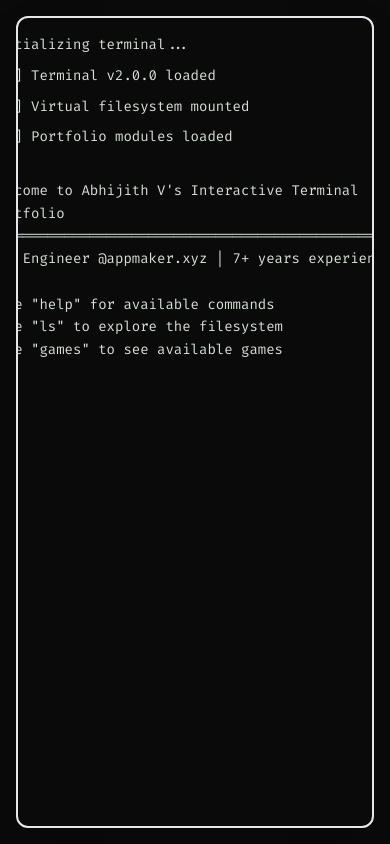
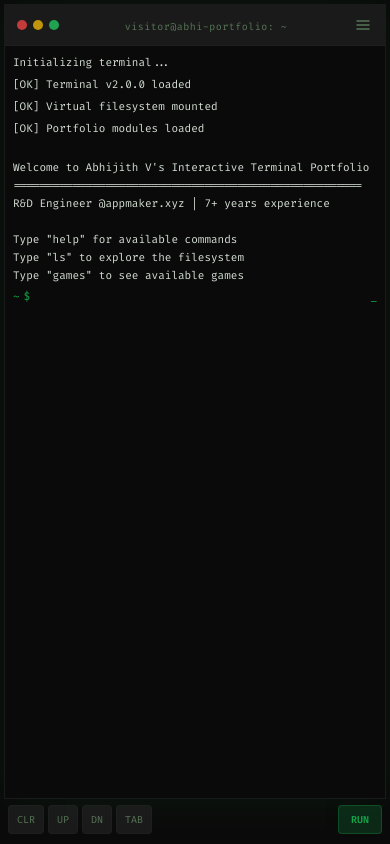
Before and after one commit to abhisawesome/abhisawesome, a React (Vite) app: page / in a window 390 px wide. Built offline with nearby package versions, Linux system fonts and the light colour scheme.

Commit message:
Improve mobile UI and protect default portfolio files from deletion

```diff
--- a/index.html
+++ b/index.html
@@ -2,7 +2,7 @@
 <html lang="en">
   <head>
     <meta charset="UTF-8" />
-    <meta name="viewport" content="width=device-width, initial-scale=1.0" />
+    <meta name="viewport" content="width=device-width, initial-scale=1.0, maximum-scale=1.0, user-scalable=no, viewport-fit=cover" />
     <title>Abhijith V | Terminal Portfolio</title>
     <link rel="preconnect" href="https://fonts.googleapis.com">
     <link rel="preconnect" href="https://fonts.gstatic.com" crossorigin>
--- a/src/components/Terminal.tsx
+++ b/src/components/Terminal.tsx
@@ -1,6 +1,5 @@
 import React, { useState, useRef, useEffect } from 'react';
 import { cn } from '@/lib/utils';
-import { Card, CardContent } from '@/components/ui/card';
 import { ScrollArea } from '@/components/ui/scroll-area';
 import { SnakeGame } from './games/SnakeGame';
 import { createDefaultFileSystem } from '@/lib/defaultFileSystem';
@@ -12,6 +11,19 @@
   type: 'input' | 'output' | 'error';
   component?: React.ReactNode;
 }
+
+const QUICK_COMMANDS = [
+  { label: 'help', cmd: 'help' },
+  { label: 'about', cmd: 'about' },
+  { label: 'skills', cmd: 'skills' },
+  { label: 'resume', cmd: 'resume' },
+  { label: 'projects', cmd: 'projects' },
+  { label: 'contact', cmd: 'contact' },
+  { label: 'ls', cmd: 'ls' },
+  { label: 'tree', cmd: 'tree' },
+  { label: 'neofetch', cmd: 'neofetch' },
+  { label: 'snake', cmd: 'snake' },
+];
 
 export const Terminal: React.FC = () => {
   const fsRef = useRef(createDefaultFileSystem());
@@ -55,13 +67,13 @@
   const [historyIndex, setHistoryIndex] = useState(-1);
   const [isGameActive, setIsGameActive] = useState(false);
   const [tabState, setTabState] = useState<{ partial: string; matches: string[]; index: number } | null>(null);
+  const [showQuickCmds, setShowQuickCmds] = useState(false);
   const inputRef = useRef<HTMLInputElement>(null);
   const scrollAreaRef = useRef<HTMLDivElement>(null);
 
   const handleCommand = (cmd: string) => {
     const trimmedCmd = cmd.trim();
 
-    // Add command to display
     setCommands(prev => [...prev, { text: `${cwd} $ ${cmd}`, timestamp: new Date(), type: 'input' }]);
     if (trimmedCmd) {
       setCommandHistory(prev => [...prev, cmd]);
@@ -128,7 +140,6 @@
       }]);
     }
 
-    // Update cwd display
     setCwd(fsRef.current.getDisplayCwd());
     setCurrentCommand('');
   };
@@ -138,7 +149,6 @@
     const tokens = input.split(' ');
     const partial = tokens[tokens.length - 1] || '';
 
-    // If continuing tab completion cycle
     if (tabState && tabState.partial === partial && tabState.matches.length > 1) {
       const nextIndex = (tabState.index + 1) % tabState.matches.length;
       const newTokens = [...tokens];
@@ -150,7 +160,6 @@
 
     try {
       const fs = fsRef.current;
-      // Determine directory to search and prefix typed
       let searchDir: string;
       let prefix: string;
 
@@ -163,7 +172,6 @@
         prefix = partial;
       }
 
-      // If it's the first token (command name), also include command names
       if (tokens.length === 1) {
         const cmdNames = [
           'ls', 'cd', 'pwd', 'cat', 'mkdir', 'touch', 'rm', 'rmdir', 'cp', 'mv',
@@ -240,7 +248,6 @@
       e.preventDefault();
       setCommands([]);
     } else {
-      // Reset tab state on any other key
       setTabState(null);
     }
   };
@@ -255,28 +262,73 @@
     }
   }, [commands]);
 
-  // Focus input on terminal click
   const handleTerminalClick = () => {
     inputRef.current?.focus();
   };
 
   return (
-    <div
-      className="w-full h-screen bg-background p-4 overflow-hidden cursor-text"
-      onClick={handleTerminalClick}
-    >
-      <div className="max-w-4xl mx-auto h-full">
-        <Card className="h-full flex flex-col border-2 shadow-2xl">
-          <CardContent className="flex-1 p-0 overflow-hidden">
+    <div className="w-full h-[100dvh] bg-background flex flex-col overflow-hidden">
+      {/* Terminal window */}
+      <div className="flex-1 flex flex-col max-w-5xl w-full mx-auto p-1 sm:p-2 md:p-4 min-h-0">
+        <div className="flex-1 flex flex-col border border-border/60 rounded-lg overflow-hidden shadow-[0_0_40px_rgba(0,255,100,0.06)] min-h-0">
+
+          {/* Title bar */}
+          <div className="flex items-center gap-2 px-3 py-2 sm:py-2.5 bg-secondary/60 border-b border-border/40 shrink-0 select-none">
+            <div className="flex gap-1.5">
+              <div className="w-2.5 h-2.5 sm:w-3 sm:h-3 rounded-full bg-red-500/80 hover:bg-red-500 transition-colors" />
+              <div className="w-2.5 h-2.5 sm:w-3 sm:h-3 rounded-full bg-yellow-500/80 hover:bg-yellow-500 transition-colors" />
+              <div className="w-2.5 h-2.5 sm:w-3 sm:h-3 rounded-full bg-green-500/80 hover:bg-green-500 transition-colors" />
+            </div>
+            <div className="flex-1 text-center">
+              <span className="text-[10px] sm:text-xs text-muted-foreground tracking-wider">
+                visitor@abhi-portfolio: {cwd}
+              </span>
+            </div>
+            {/* Mobile quick commands toggle */}
+            <button
+              onClick={(e) => { e.stopPropagation(); setShowQuickCmds(!showQuickCmds); }}
+              className="sm:hidden text-muted-foreground hover:text-foreground p-0.5 transition-colors"
+              aria-label="Quick commands"
+            >
+              <svg width="16" height="16" viewBox="0 0 16 16" fill="none">
+                <path d="M2 4h12M2 8h12M2 12h12" stroke="currentColor" strokeWidth="1.5" strokeLinecap="round"/>
+              </svg>
+            </button>
+          </div>
+
+          {/* Quick commands bar (mobile) */}
+          {showQuickCmds && (
+            <div className="sm:hidden flex gap-1.5 px-2 py-2 bg-secondary/40 border-b border-border/30 overflow-x-auto shrink-0 scrollbar-hide">
+              {QUICK_COMMANDS.map(({ label, cmd }) => (
+                <button
+                  key={cmd}
+                  onClick={(e) => {
+                    e.stopPropagation();
+                    handleCommand(cmd);
+                    setShowQuickCmds(false);
+                  }}
+                  className="shrink-0 px-2.5 py-1 text-[11px] rounded bg-primary/15 text-primary border border-primary/25 hover:bg-primary/25 active:bg-primary/35 transition-colors"
+                >
+                  {label}
+                </button>
+              ))}
+            </div>
+          )}
+
+          {/* Terminal body */}
+          <div
+            className="flex-1 cursor-text overflow-hidden min-h-0"
+            onClick={handleTerminalClick}
+          >
             <ScrollArea className="h-full" ref={scrollAreaRef}>
-              <div className="p-4 space-y-2">
+              <div className="p-2 sm:p-3 md:p-4 space-y-1 sm:space-y-1.5">
                 {commands.map((cmd, index) => (
                   <div key={index}>
                     {cmd.component ? (
                       <div className="my-2">{cmd.component}</div>
                     ) : (
                       <div className={cn(
-                        "font-mono text-sm leading-relaxed",
+                        "font-mono text-[11px] sm:text-xs md:text-sm leading-relaxed break-words",
                         cmd.type === 'input' && "text-primary",
                         cmd.type === 'output' && "text-foreground whitespace-pre-wrap",
                         cmd.type === 'error' && "text-destructive"
@@ -288,25 +340,81 @@
                 ))}
 
                 {!isGameActive && (
-                  <div className="flex items-center font-mono text-sm">
-                    <span className="text-primary mr-1">{cwd}</span>
-                    <span className="text-primary mr-2">$</span>
+                  <div className="flex items-center font-mono text-[11px] sm:text-xs md:text-sm">
+                    <span className="text-primary shrink-0 mr-1">{cwd}</span>
+                    <span className="text-primary shrink-0 mr-1.5">$</span>
                     <input
                       ref={inputRef}
                       type="text"
                       value={currentCommand}
                       onChange={(e) => setCurrentCommand(e.target.value)}
                       onKeyDown={handleKeyDown}
-                      className="flex-1 bg-transparent outline-none text-foreground caret-primary"
+                      className="flex-1 min-w-0 bg-transparent outline-none text-foreground caret-primary"
                       autoFocus
+                      autoCapitalize="off"
+                      autoComplete="off"
+                      autoCorrect="off"
+                      spellCheck={false}
                     />
-                    <span className="animate-terminal-blink text-primary">_</span>
+                    <span className="animate-terminal-blink text-primary shrink-0">_</span>
                   </div>
                 )}
               </div>
             </ScrollArea>
-          </CardContent>
-        </Card>
+          </div>
+        </div>
+
+        {/* Mobile input helpers */}
+        {!isGameActive && (
+          <div className="sm:hidden flex gap-1 px-1 py-1.5 shrink-0">
+            <button
+              onClick={() => { handleCommand('clear'); }}
+              className="px-2 py-1.5 text-[10px] rounded bg-secondary/60 text-muted-foreground border border-border/40 active:bg-secondary transition-colors"
+            >
+              CLR
+            </button>
+            <button
+              onClick={() => {
+                if (historyIndex < commandHistory.length - 1) {
+                  const newIndex = historyIndex + 1;
+                  setHistoryIndex(newIndex);
+                  setCurrentCommand(commandHistory[commandHistory.length - 1 - newIndex]);
+                }
+              }}
+              className="px-2 py-1.5 text-[10px] rounded bg-secondary/60 text-muted-foreground border border-border/40 active:bg-secondary transition-colors"
+            >
+              UP
+            </button>
+            <button
+              onClick={() => {
+                if (historyIndex > 0) {
+                  const newIndex = historyIndex - 1;
+                  setHistoryIndex(newIndex);
+                  setCurrentCommand(commandHistory[commandHistory.length - 1 - newIndex]);
+                } else if (historyIndex === 0) {
+                  setHistoryIndex(-1);
+                  setCurrentCommand('');
+                }
+              }}
+              className="px-2 py-1.5 text-[10px] rounded bg-secondary/60 text-muted-foreground border border-border/40 active:bg-secondary transition-colors"
+            >
+              DN
+            </button>
+            <button
+              onClick={() => handleTabComplete()}
+              className="px-2 py-1.5 text-[10px] rounded bg-secondary/60 text-muted-foreground border border-border/40 active:bg-secondary transition-colors"
+            >
+              TAB
+            </button>
+            <div className="flex-1" />
+            <button
+              onClick={() => handleCommand(currentCommand)}
+              className="px-3 py-1.5 text-[10px] rounded bg-primary/20 text-primary border border-primary/30 active:bg-primary/30 transition-colors font-semibold"
+            >
+              RUN
+            </button>
+          </div>
+        )}
       </div>
     </div>
   );
--- a/src/index.css
+++ b/src/index.css
@@ -30,6 +30,19 @@
 body {
   @apply bg-background text-foreground font-mono;
   font-feature-settings: "liga" on;
+  overflow: hidden;
+  position: fixed;
+  width: 100%;
+  height: 100%;
+}
+
+/* Hide scrollbar for quick commands on mobile */
+.scrollbar-hide {
+  -ms-overflow-style: none;
+  scrollbar-width: none;
+}
+.scrollbar-hide::-webkit-scrollbar {
+  display: none;
 }
 
 @layer utilities {
```
Also changed, not shown: src/lib/defaultFileSystem.ts (+16 -0 lines), src/lib/virtualFileSystem.ts (+22 -0 lines).
